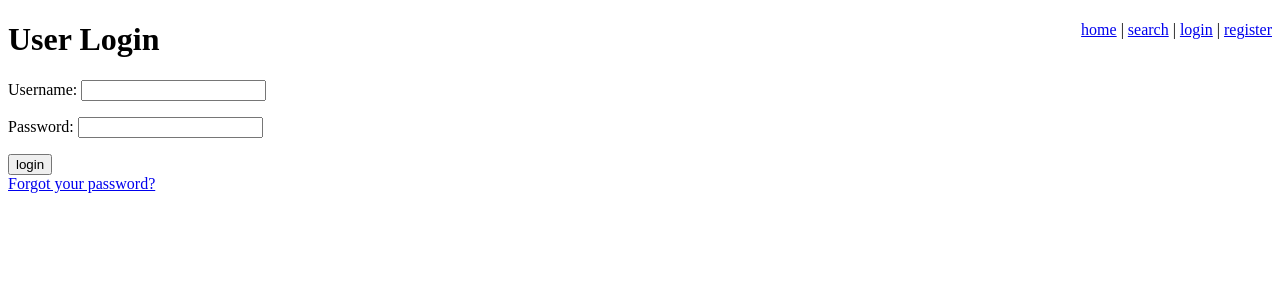
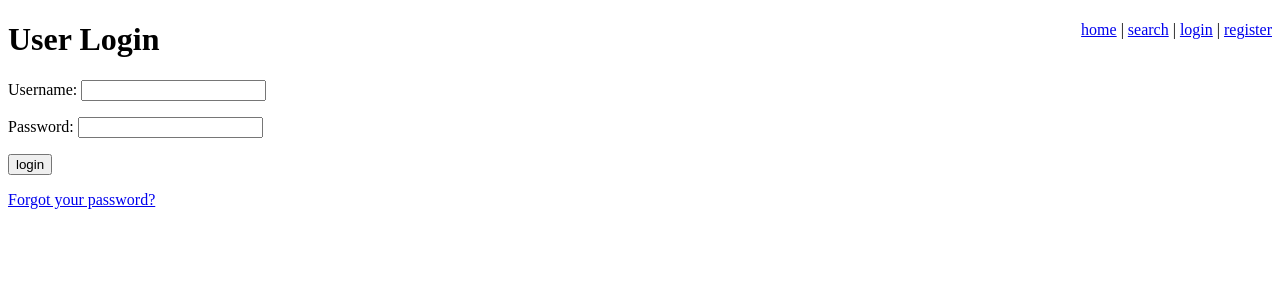
Before and after one commit to sillygwailo/eddie, a Django app: template eddie/templates/registration/login.html in a window 1280 px wide. Shown: the top 300 px of the page. Run offline with Django 3.2, Linux system fonts and the light colour scheme; the template is opened without the code that fills it, so the values that code supplies are empty, except form fields; tables that the repository leaves empty hold one stand-in row (values such as "Sample post"); form fields are guessed from the names that the template uses.

Commit message:
Change error message for password confirmation, wrap the forgotten password link in HTML.

```diff
--- a/eddie/templates/password/password_reset_confirm.html
+++ b/eddie/templates/password/password_reset_confirm.html
@@ -4,7 +4,7 @@
 {% block content %}
 {% if form.errors %}
   <ul class="messages">
-    <li>No user found with that email address.</li>
+    <li>The passwords did not match.</li>
   </ul>
 {% endif %}
 
--- a/eddie/templates/registration/login.html
+++ b/eddie/templates/registration/login.html
@@ -15,5 +15,5 @@
       <input type="submit" value="login" />
       <input type="hidden" name="next" value="{% if next %}{{ next }}{% else %}/{% endif %}" />
     </form>
-    <a href="{% url django.contrib.auth.views.password_reset %}">Forgot your password?</a>
+    <p class="forgot-password"><a href="{% url django.contrib.auth.views.password_reset %}">Forgot your password?</a></p>
 {% endblock %}
```
